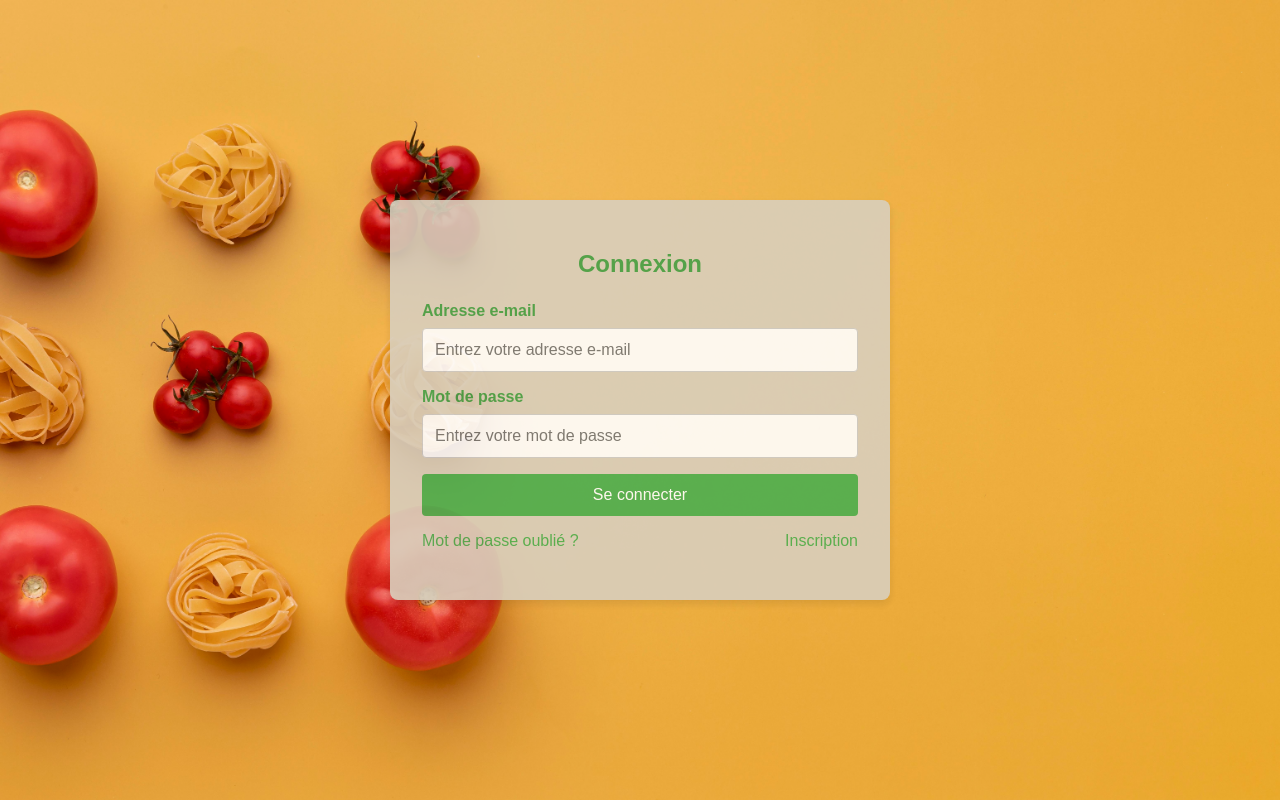
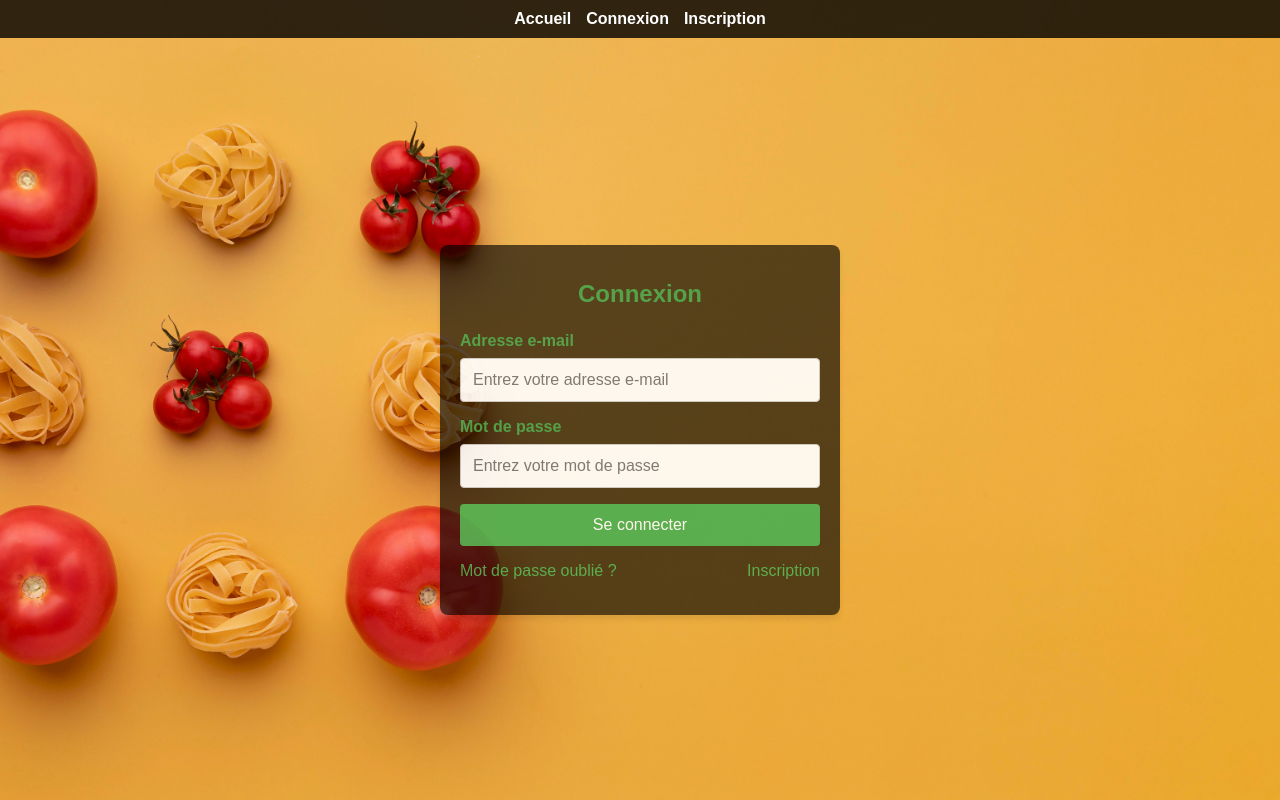
Before and after one commit to Paul-Berdier/FoodLink, a Flask app: page /login in a window 1280 px wide. Run offline with Flask 3, Linux system fonts and the light colour scheme; parts of the project's set-up code (start-up, migrations or seed data) failed here and were passed over.

Commit message:
add : header in html

```diff
--- /dev/null
+++ b/web/static/header.css
@@ -0,0 +1,53 @@
+/* header.css */
+header {
+    position: fixed; /* Fixer le header en haut */
+    top: 0;
+    left: 0;
+    width: 100%; /* S'assurer qu'il occupe toute la largeur */
+    background-color: rgba(0, 0, 0, 0.8); /* Couleur de fond semi-transparente */
+    padding: 10px 20px;
+    z-index: 1000; /* Mettre le header au-dessus du contenu */
+    display: flex;
+    justify-content: space-around;
+    align-items: center;
+    color: #fff;
+}
+
+header nav ul {
+    list-style: none;
+    display: flex;
+    gap: 15px; /* Espacement entre les éléments */
+    padding: 0;
+    margin: 0;
+}
+
+header nav ul li {
+    display: inline-block;
+}
+
+header nav ul li a {
+    text-decoration: none;
+    color: white;
+    font-size: 16px;
+    font-weight: bold;
+    transition: color 0.3s;
+}
+
+header nav ul li a:hover {
+    color: #f0a500; /* Changement de couleur au survol */
+}
+
+body {
+    margin: 0; /* Supprimer les marges par défaut */
+    padding-top: 60px; /* Créer un espace sous le header pour éviter le chevauchement */
+}
+
+.login-container {
+    margin: 100px auto; /* Ajouter une marge pour éviter le chevauchement */
+    max-width: 400px;
+    padding: 20px;
+    background: rgba(0, 0, 0, 0.7);
+    color: white;
+    border-radius: 8px;
+    box-shadow: 0 4px 6px rgba(0, 0, 0, 0.1);
+}
--- /dev/null
+++ b/web/templates/header.html
@@ -0,0 +1,15 @@
+<!-- templates/header.html -->
+<header>
+    <nav>
+        <ul>
+            <li><a href="{{ url_for('index') }}">Accueil</a></li>
+            {% if current_user.is_authenticated %}
+                <li><a href="{{ url_for('profile') }}">Profil</a></li>
+                <li><a href="{{ url_for('logout') }}">Déconnexion</a></li>
+            {% else %}
+                <li><a href="{{ url_for('login') }}">Connexion</a></li>
+                <li><a href="{{ url_for('register') }}">Inscription</a></li>
+            {% endif %}
+        </ul>
+    </nav>
+</header>
--- a/web/templates/login.html
+++ b/web/templates/login.html
@@ -6,8 +6,12 @@
     <title>FoodLink - Connexion</title>
     <link rel="icon" type="image/png" href="{{ url_for('static', filename='favicon.png') }}">
     <link rel="stylesheet" href="{{ url_for('static', filename='login.css') }}">
+    <link rel="stylesheet" href="{{ url_for('static', filename='header.css') }}">
 </head>
 <body>
+
+        {% include 'header.html' %}
+
     <div class="login-container">
         <h2>Connexion</h2>
         <form action="{{ url_for('login') }}" method="POST">
--- a/web/templates/register.html
+++ b/web/templates/register.html
@@ -6,8 +6,13 @@
     <title>FoodLink - Inscription</title>
     <link rel="icon" type="image/png" href="{{ url_for('static', filename='favicon.png') }}">
     <link rel="stylesheet" href="{{ url_for('static', filename='register.css') }}">
+    <link rel="stylesheet" href="{{ url_for('static', filename='header.css') }}">
+
 </head>
 <body>
+
+        {% include 'header.html' %}
+
     <!-- Conteneur d'inscription -->
     <div class="signup-container">
         <h2>Inscription</h2>
```
Also changed, not shown: web/templates/profile.html (+6 -1 lines), web/templates/reset_password.html (+6 -1 lines), web/templates/reset_password_token.html (+6 -1 lines).
